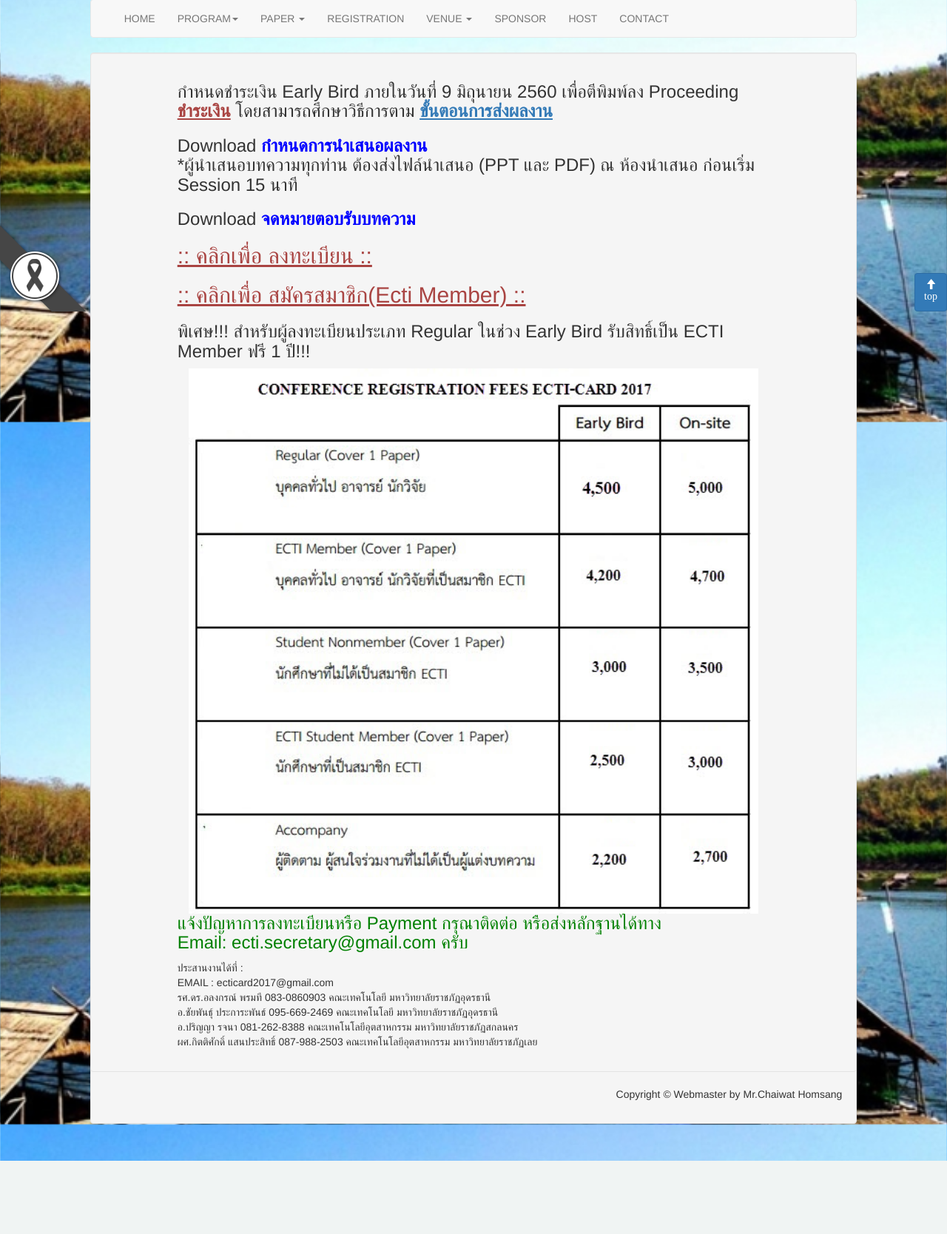
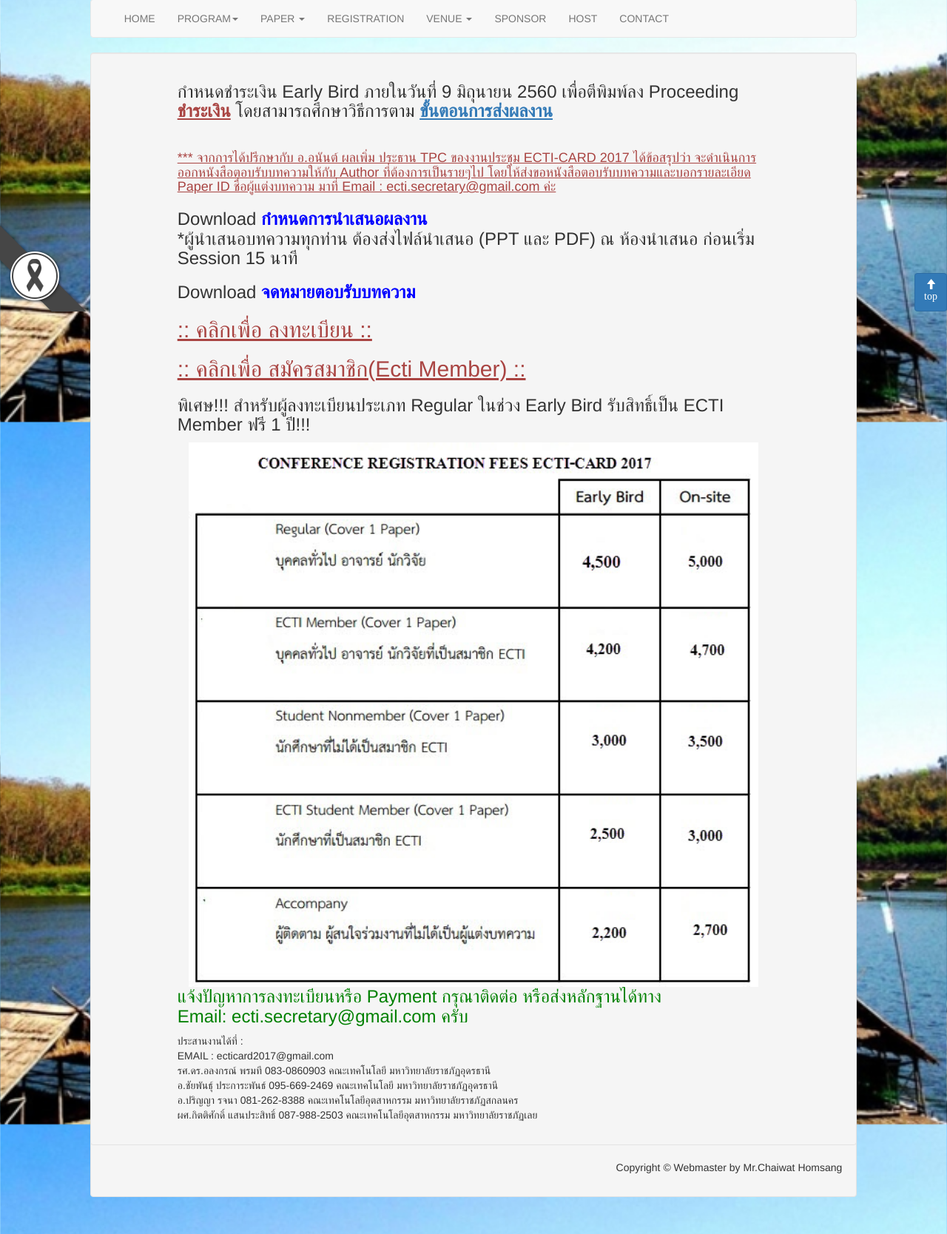
Before and after one commit to mynameistecs51/ecticard, a PHP site: page /regis.php in a window 1280 px wide. Shown: the part 379-2047 px from the top of the page at 74% size. Before the commit the page ends 1948 px from the top, so only its background shows below. Run offline with PHP 8.4, Linux system fonts and the light colour scheme.

Commit message:
update content

```diff
--- a/regis.php
+++ b/regis.php
@@ -3,6 +3,9 @@
 	<h3>
 		กำหนดชำระเงิน Early Bird ภายในวันที่ 9 มิถุนายน 2560 เพื่อตีพิมพ์ลง Proceeding  <b style="color:blue;"><a class="text-danger" href="http://ecticard2017.ecticard.org/submission/" target="bank"><u>ชำระเงิน</u></a></b> โดยสามารถศึกษาวิธีการตาม <b style="color:blue;"><a href="download.php?filename=manual.pdf"> <u>ขั้นตอนการส่งผลงาน</u></a></b>
 	</h3>
+</p>
+<p><br>
+	<h4 class="text-danger"><u>*** จากการได้ปรึกษากับ อ.อนันต์ ผลเพิ่ม ประธาน TPC ของงานประชุม ECTI-CARD 2017 ได้ข้อสรุปว่า จะดำเนินการออกหนังสือตอบรับบทความให้กับ Author ที่ต้องการเป็นรายๆไป โดยให้ส่งขอหนังสือตอบรับบทความและบอกรายละเอียด Paper ID ชื่อผู้แต่งบทความ มาที่ Email : ecti.secretary@gmail.com ค่ะ </u></h4>
 </p>
 <p>
 	<h3>
```
